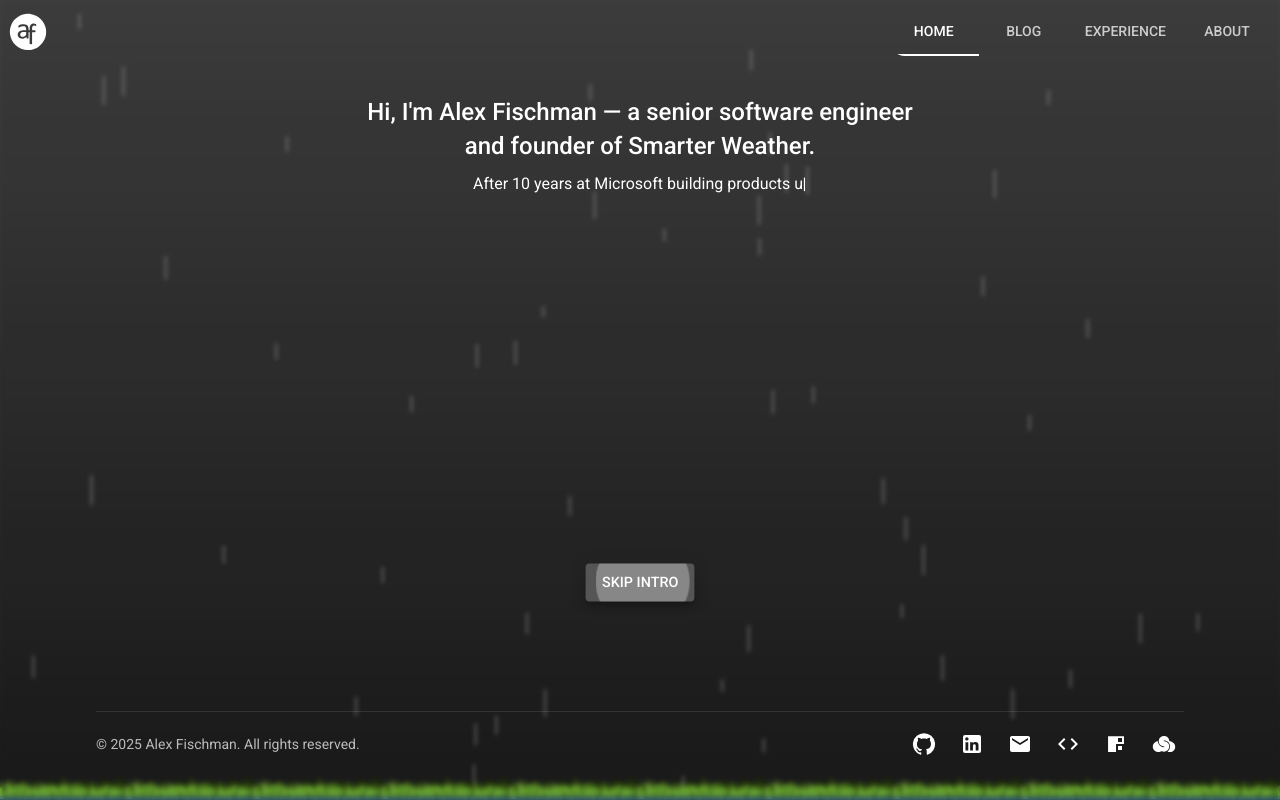
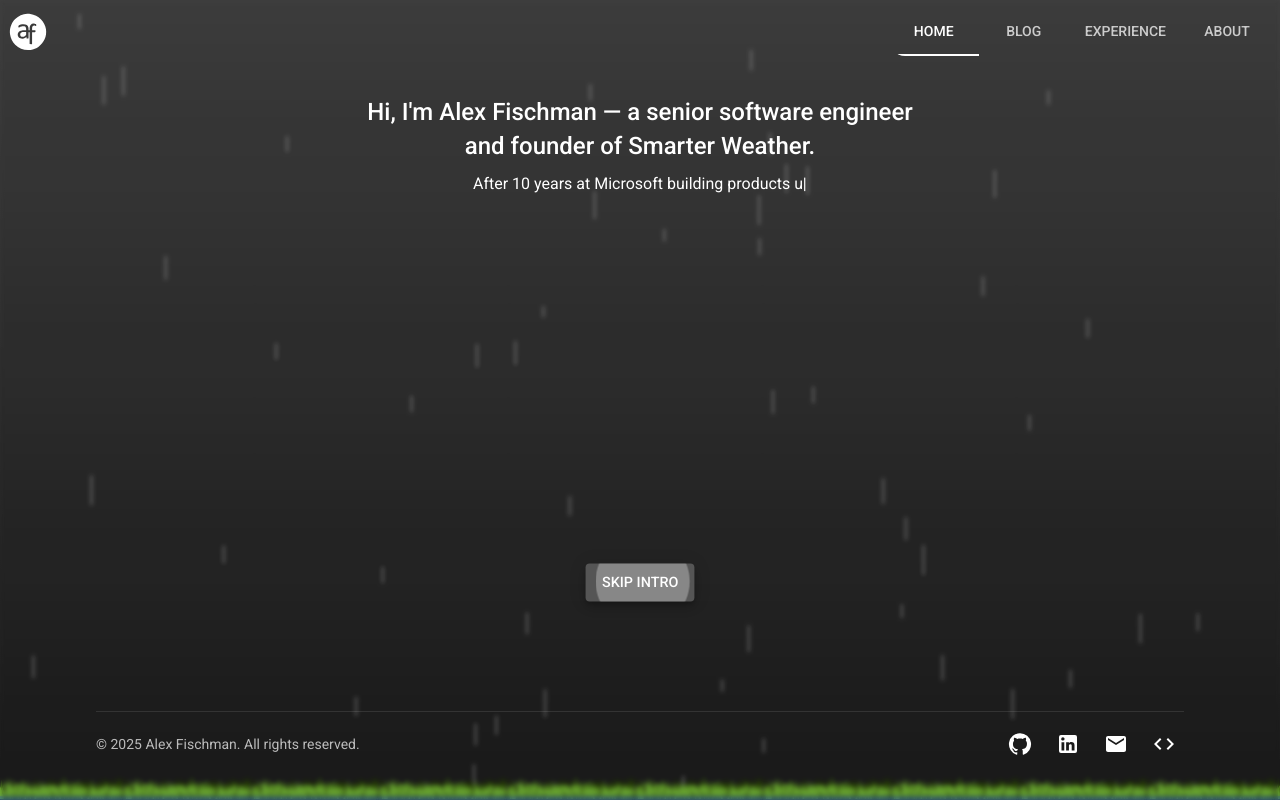
Before and after one commit to afisch710/alexfischman.dev, a Next.js app in the folder web/: page / in a window 1280 px wide. Built offline with nearby package versions, Linux system fonts and the light colour scheme.

Commit message:
Revert "Add project logos and links to footer"
This reverts commit e6a6b82a4967214b718a46de75a6196ca809e0f8.

```diff
--- a/web/src/components/layout/Footer.tsx
+++ b/web/src/components/layout/Footer.tsx
@@ -1,5 +1,5 @@
 import React from 'react';
-import { Box, IconButton, Typography, useTheme, Tooltip } from '@mui/material';
+import { Box, IconButton, Typography, useTheme } from '@mui/material';
 import GitHubIcon from '@mui/icons-material/GitHub';
 import LinkedInIcon from '@mui/icons-material/LinkedIn';
 import EmailIcon from '@mui/icons-material/Email';
@@ -30,7 +30,6 @@ export default function Footer() {
                 justifyContent: "center",
                 width: { xs: "100%", sm: "auto" }
             }}>
-                <Tooltip title="View Alex's GitHub">
                 <IconButton
                     href="https://github.com/afisch710"
                     target="_blank"
@@ -45,8 +44,6 @@ export default function Footer() {
                 >
                     <GitHubIcon />
                 </IconButton>
-                </Tooltip>
-                <Tooltip title="View Alex's LinkedIn">
                 <IconButton
                     href="https://www.linkedin.com/in/afischman710/"
                     target="_blank"
@@ -61,8 +58,6 @@ export default function Footer() {
                 >
                     <LinkedInIcon />
                 </IconButton>
-                </Tooltip>
-                <Tooltip title="Email Alex">
                 <IconButton
                     href="mailto:afischman710@gmail.com"
                     aria-label="Email"
@@ -75,8 +70,6 @@ export default function Footer() {
                 >
                     <EmailIcon />
                 </IconButton>
-                </Tooltip>
-                <Tooltip title="View this website's repo">
                 <IconButton
                     href="https://github.com/afisch710/alexfischman.dev"
                     target="_blank"
@@ -91,47 +84,6 @@ export default function Footer() {
                 >
                     <CodeIcon />
                 </IconButton>
-                </Tooltip>
-                <Tooltip title="Visit Pourtle">
-                    <IconButton
-                        href="https://pourtle.com"
-                        target="_blank"
-                        rel="noopener noreferrer"
-                        aria-label="Pourtle"
-                        sx={{
-                            color: theme.palette.text.primary,
-                            '&:hover': {
-                                color: theme.palette.primary.main,
-                            },
-                            '& img': {
-                                width: 24,
-                                height: 24,
-                            },
-                        }}
-                    >
-                        <img src="/pourtle_logo.svg" alt="Pourtle" />
-                    </IconButton>
-                </Tooltip>
-                <Tooltip title="Visit Smarter Weather">
-                    <IconButton
-                        href="https://smarterweather.com"
-                        target="_blank"
-                        rel="noopener noreferrer"
-                        aria-label="Smarter Weather"
-                        sx={{
-                            color: theme.palette.text.primary,
-                            '&:hover': {
-                                color: theme.palette.primary.main,
-                            },
-                            '& img': {
-                                width: 24,
-                                height: 24,
-                            },
-                        }}
-                    >
-                        <img src="/smarterweather_light.svg" alt="Smarter Weather" />
-                    </IconButton>
-                </Tooltip>
             </Box>
 
             <Typography
```
Also changed, not shown: web/public/pourtle_logo.svg (deleted), web/public/smarterweather_light.svg (deleted). Lines whose indentation alone changed are shown as unchanged.
